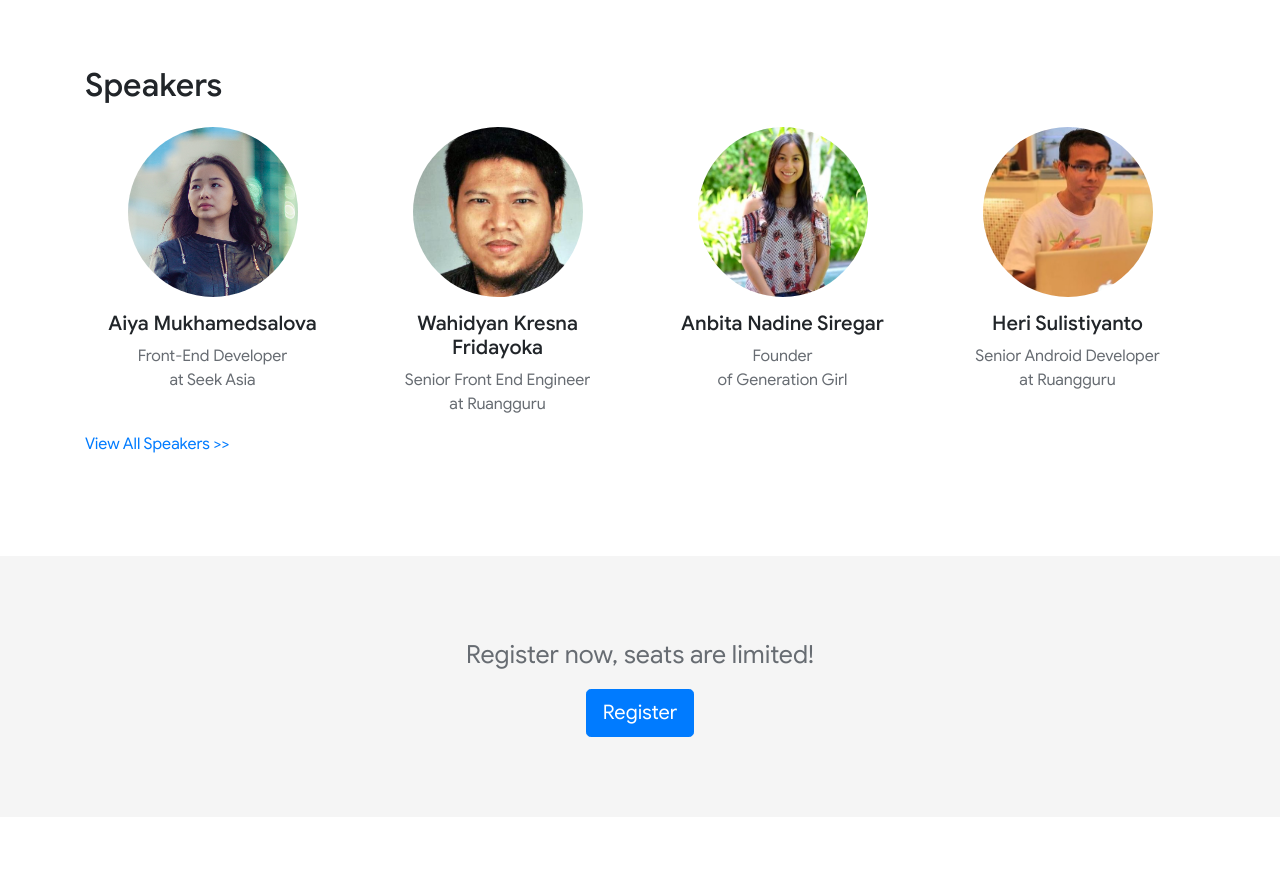
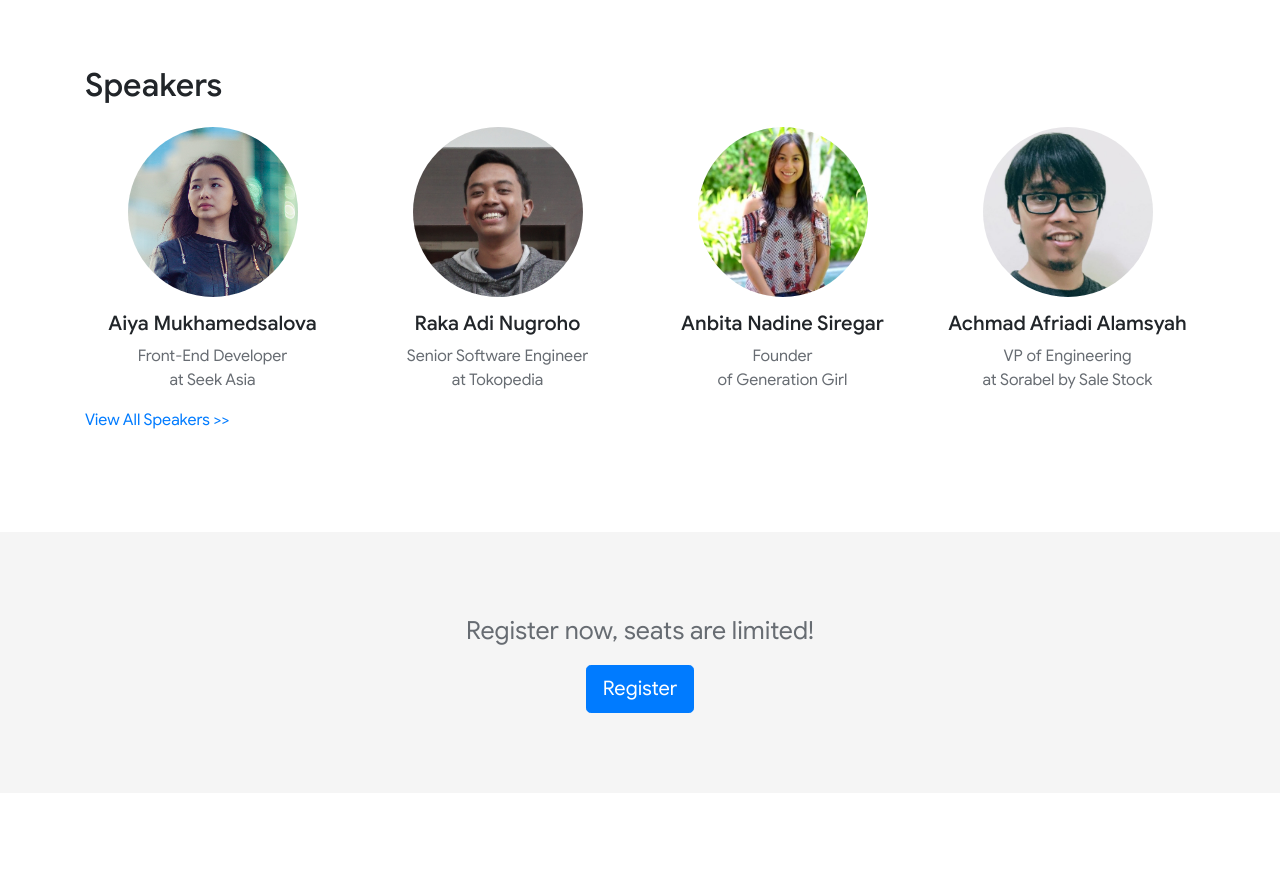
Before and after one commit to erdie/devfest-19-landing, a Nuxt app: page / in a window 1280 px wide. Shown: the part 1200-2096 px from the top of the page. Built offline with nearby package versions, Linux system fonts and the light colour scheme.

Commit message:
update speakers

```diff
--- a/components/Speaker.vue
+++ b/components/Speaker.vue
@@ -11,10 +11,10 @@
                     </div>
                 </div>
                 <div class="col-6 col-lg-3 text-center">
-                    <img src="../assets/img/speakers/wahidyan.jpeg" alt="">
+                    <img src="../assets/img/speakers/raka.png" alt="">
                     <div>
-                        <h5>Wahidyan Kresna Fridayoka</h5>
-                        <p>Senior Front End Engineer <br> at Ruangguru</p>
+                        <h5>Raka Adi Nugroho</h5>
+                        <p>Senior Software Engineer <br> at Tokopedia</p>
                     </div>
                 </div>
                 <div class="col-6 col-lg-3 text-center">
@@ -25,10 +25,10 @@
                     </div>
                 </div>
                 <div class="col-6 col-lg-3 text-center">
-                    <img src="../assets/img/speakers/heri.jpeg" alt="">
+                    <img src="../assets/img/speakers/adi.jpeg" alt="">
                     <div>
-                        <h5>Heri Sulistiyanto</h5>
-                        <p>Senior Android Developer <br> at Ruangguru</p>
+                        <h5>Achmad Afriadi Alamsyah</h5>
+                        <p>VP of Engineering <br> at Sorabel by Sale Stock</p>
                     </div>
                 </div>
             </div>
--- a/components/Speakers.vue
+++ b/components/Speakers.vue
@@ -2,7 +2,7 @@
     <section id="speaker">
         <div class="container">
             <div class="row">
-                <div class="col-6 col-lg-3 mt-2">
+                <div class="col-6 col-lg-3">
                     <div class="card">
                         <div class="card-image">
                             <img src="../assets/img/speakers/aiya.jpg" alt="" class="w-100">
@@ -13,7 +13,29 @@
                         </div>
                     </div>
                 </div>
-                <div class="col-6 col-lg-3 mt-2">
+                <div class="col-6 col-lg-3">
+                    <div class="card">
+                        <div class="card-image">
+                            <img src="../assets/img/speakers/raka.png" alt="" class="w-100">
+                        </div>
+                        <div class="card-title">
+                            <h5>Raka Adhi Nugroho</h5>
+                            <p>Senior Software Engineer <br> at Tokopedia</p>
+                        </div>
+                    </div>
+                </div>
+                <div class="col-6 col-lg-3">
+                    <div class="card">
+                        <div class="card-image">
+                            <img src="../assets/img/speakers/anbita.jpeg" alt="" class="w-100">
+                        </div>
+                        <div class="card-title">
+                            <h5>Anbita Nadine Siregar</h5>
+                            <p>Founder <br> of Generation Girl</p>
+                        </div>
+                    </div>
+                </div>
+                <div class="col-6 col-lg-3">
                     <div class="card">
                         <div class="card-image">
                             <img src="../assets/img/speakers/wahidyan.jpeg" alt="" class="w-100">
@@ -24,18 +46,18 @@
                         </div>
                     </div>
                 </div>
-                <div class="col-6 col-lg-3 mt-2">
+                <div class="col-6 col-lg-3">
                     <div class="card">
                         <div class="card-image">
-                            <img src="../assets/img/speakers/anbita.jpeg" alt="" class="w-100">
+                            <img src="../assets/img/speakers/adi.jpeg" alt="" class="w-100">
                         </div>
                         <div class="card-title">
-                            <h5>Anbita Nadine Siregar</h5>
-                            <p>Founder <br> of Generation Girl</p>
+                            <h5>Achmad Afriadi Alamsyah</h5>
+                            <p>VP of Engineering <br> at Sorabel by Sale Stock</p>
                         </div>
                     </div>
                 </div>
-                <div class="col-6 col-lg-3 mt-2">
+                <div class="col-6 col-lg-3">
                     <div class="card">
                         <div class="card-image">
                             <img src="../assets/img/speakers/heri.jpeg" alt="" class="w-100">
@@ -46,7 +68,7 @@
                         </div>
                     </div>
                 </div>
-                <div class="col-6 col-lg-3 mt-2">
+                <div class="col-6 col-lg-3">
                     <div class="card">
                         <div class="card-image">
                             <img src="../assets/img/speakers/randy.jpg" alt="" class="w-100">
@@ -57,7 +79,7 @@
                         </div>
                     </div>
                 </div>
-                <div class="col-6 col-lg-3 mt-2">
+                <div class="col-6 col-lg-3">
                     <div class="card">
                         <div class="card-image">
                             <img src="../assets/img/speakers/bekti.jpeg" alt="" class="w-100">
@@ -82,6 +104,7 @@
             padding: 20px
             transition: 0.3s
             text-align: center
+            margin: 15px 0
             .card-image
                 img
                     max-width: 150px
```
Also changed, not shown: assets/img/speakers/adi.jpeg (added), assets/img/speakers/raka.png (added).
